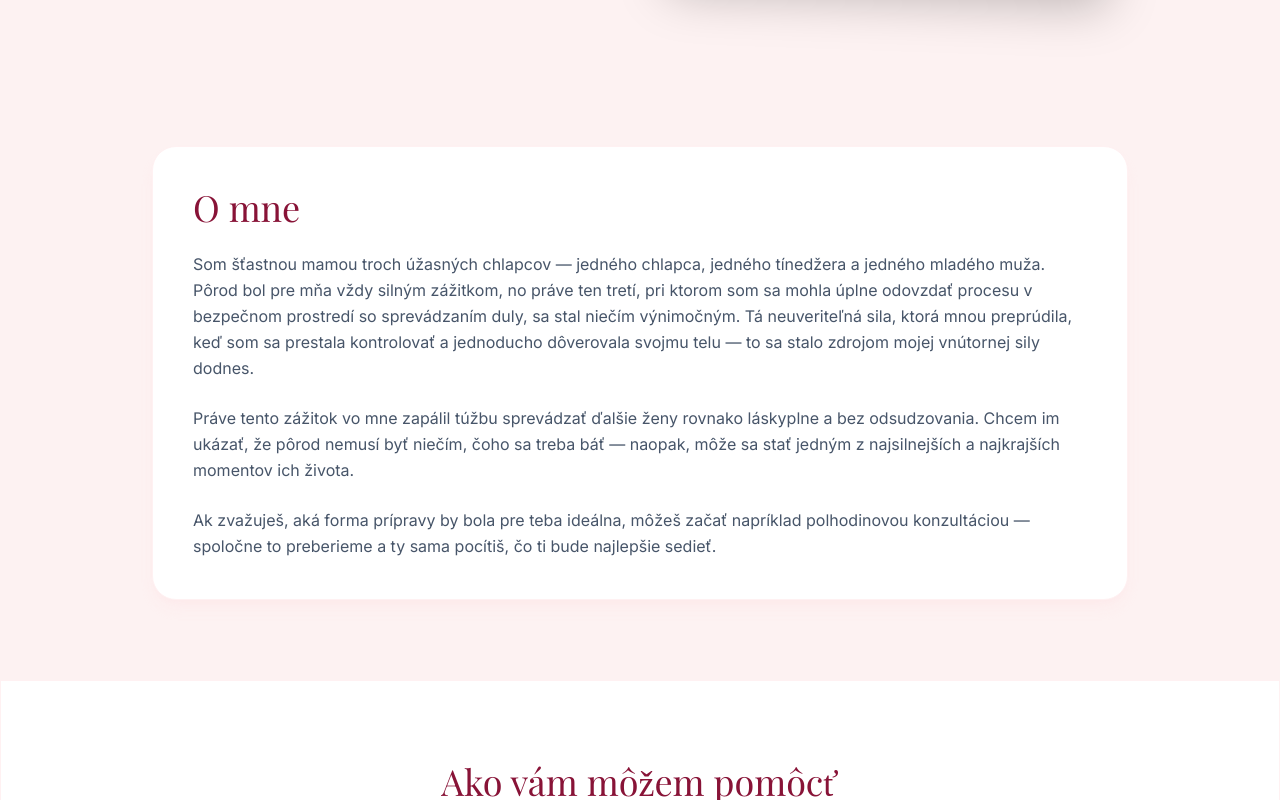
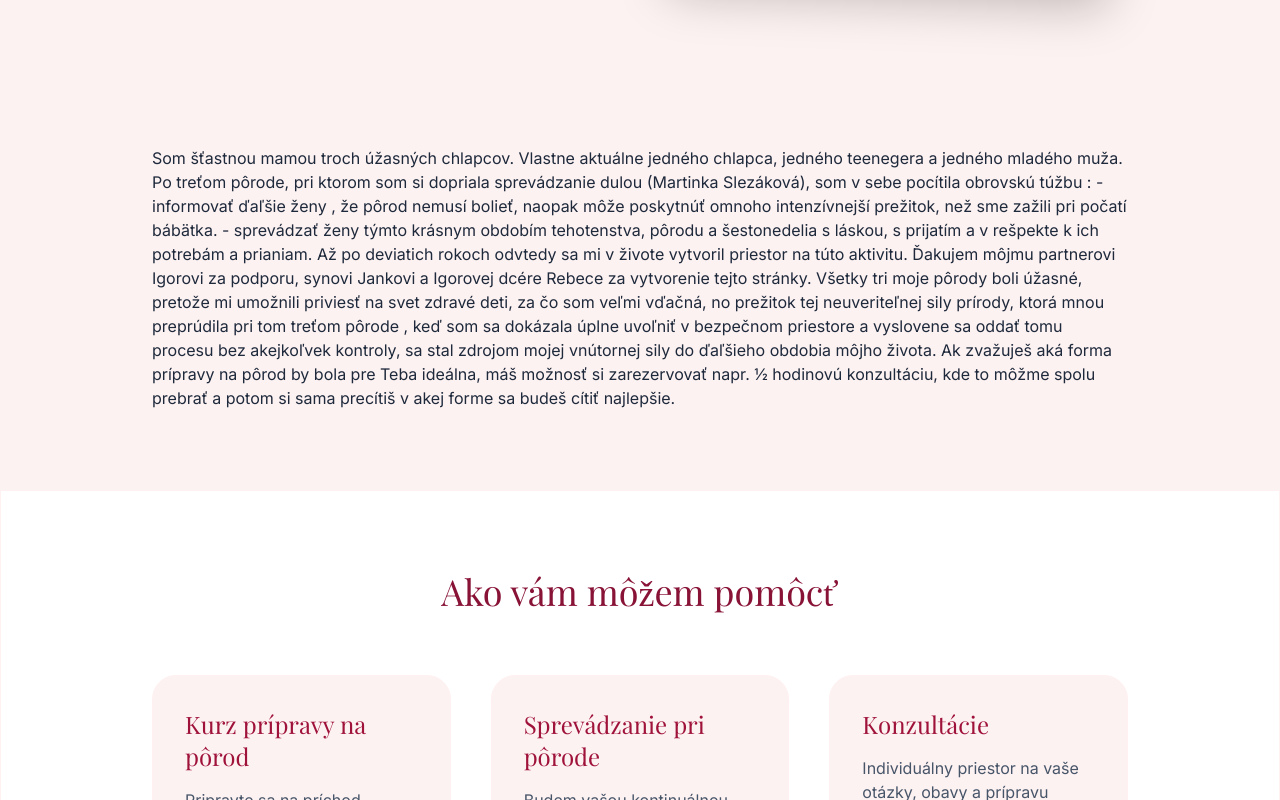
Before and after one commit to jancchi/Dula, a plain HTML site: page public/index.html in a window 1280 px wide. Shown: the part 642-1442 px from the top of the page. Drawn offline with nearby package versions, Linux system fonts and the light colour scheme; a web font is replaced by a local one.

Commit message:
Update about me

```diff
--- a/public/index.html
+++ b/public/index.html
@@ -96,7 +96,7 @@
       id="about_me"
       class="py-20 px-6 max-w-5xl mx-auto reveal opacity-0 translate-y-10 transition-all duration-1000"
     >
-      <div
+      <!-- <div
         class="p-8 md:p-10 border border-rose-50 rounded-3xl bg-white shadow-lg shadow-rose-100/40"
       >
         <h2 class="text-4xl text-rose-900 mb-6">O mne</h2>
@@ -123,6 +123,15 @@
           napríklad polhodinovou konzultáciou — spoločne to preberieme a ty sama
           pocítiš, čo ti bude najlepšie sedieť.
         </p>
+      </div> -->
+      <div>
+        Som šťastnou mamou troch úžasných chlapcov. Vlastne aktuálne jedného chlapca, jedného teenegera a jedného mladého muža. Po treťom pôrode, pri ktorom som si dopriala sprevádzanie dulou (Martinka Slezáková), som v sebe pocítila obrovskú túžbu :
+-	informovať ďaľšie ženy , že pôrod nemusí bolieť, naopak môže poskytnúť omnoho intenzívnejší prežitok, než sme zažili pri počatí bábätka.
+-	sprevádzať ženy týmto krásnym obdobím tehotenstva, pôrodu a šestonedelia s láskou, s prijatím a v rešpekte k ich potrebám a prianiam.
+Až po deviatich rokoch odvtedy sa mi v živote vytvoril priestor na túto aktivitu. Ďakujem môjmu partnerovi Igorovi za podporu, synovi Jankovi a Igorovej dcére Rebece za vytvorenie tejto stránky.
+Všetky tri moje pôrody boli úžasné, pretože mi umožnili priviesť na svet zdravé deti, za čo som veľmi vďačná, no prežitok tej neuveriteľnej sily prírody, ktorá mnou preprúdila pri tom treťom pôrode , keď som sa dokázala úplne uvoľniť v bezpečnom priestore  a vyslovene sa oddať tomu procesu bez akejkoľvek kontroly, sa stal zdrojom mojej vnútornej sily do ďaľšieho obdobia môjho života.
+Ak zvažuješ aká forma prípravy na pôrod by bola pre Teba ideálna, máš možnosť si zarezervovať napr. ½ hodinovú konzultáciu, kde to môžme spolu prebrať a potom si sama precítiš v akej forme sa budeš cítiť najlepšie.
+
       </div>
     </section>
 
```
